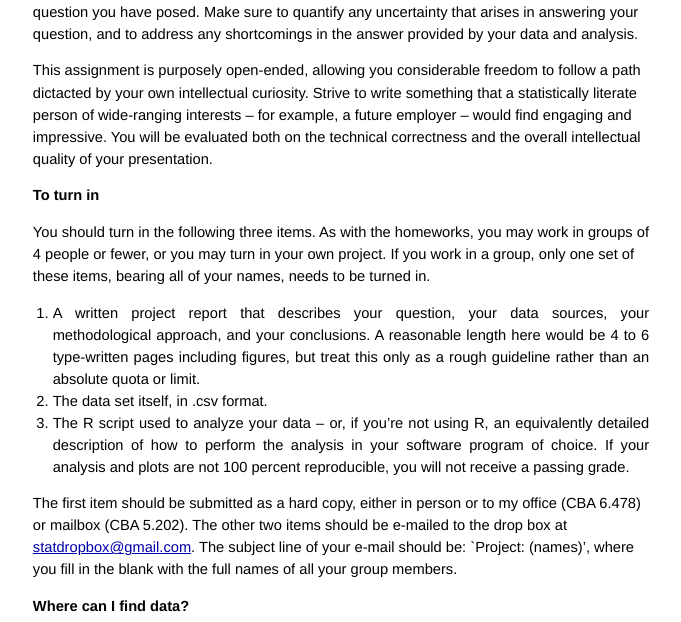
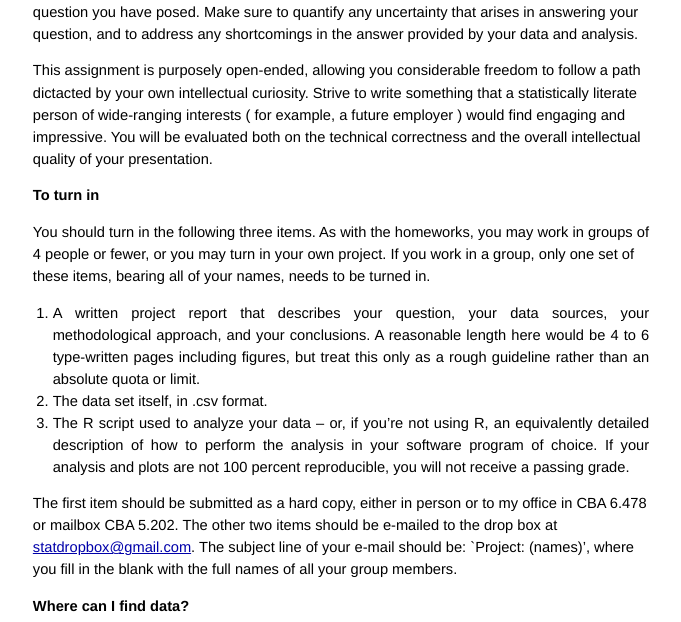
Before and after one commit to MhAmine/STA371, a Jekyll site: the page built from _posts/2014-03-18-project.md, in a window 1280 px wide. Shown: the part 212-834 px from the top of the page, without its empty margins (299-980 px from the left). Built offline with Jekyll 4.4.1, drawn with Linux system fonts in a browser that asks for light colours.

Commit message:
markdwn errors

```diff
--- a/_posts/2014-03-18-project.md
+++ b/_posts/2014-03-18-project.md
@@ -10,7 +10,7 @@ BASE_PATH: /STA371/
 
 The assignment for this project is simple: pose an interesting question; collect a relevant data set; and use the data, in conjuction with the tools we have learned in class, to answer the question you have posed.  Make sure to quantify any uncertainty that arises in answering your question, and to address any shortcomings in the answer provided by your data and analysis.
 
-This assignment is purposely open-ended, allowing you considerable freedom to follow a path dictacted by your own intellectual curiosity.  Strive to write something that a statistically literate person of wide-ranging interests -- for example, a future employer -- would find engaging and impressive.  You will be evaluated both on the technical correctness and the overall intellectual quality of your presentation.
+This assignment is purposely open-ended, allowing you considerable freedom to follow a path dictacted by your own intellectual curiosity.  Strive to write something that a statistically literate person of wide-ranging interests \( for example, a future employer \) would find engaging and impressive.  You will be evaluated both on the technical correctness and the overall intellectual quality of your presentation.
 
 
 # To turn in
@@ -21,7 +21,7 @@ You should turn in the following three items.  As with the homeworks, you may wo
 2. The data set itself, in .csv format.
 3. The R script used to analyze your data -- or, if you're not using R, an equivalently detailed description of how to perform the analysis in your software program of choice.  If your analysis and plots are not 100 percent reproducible, you will not receive a passing grade.
 
-The first item should be submitted as a hard copy, either in person or to my office \(CBA 6.478\) or mailbox \(CBA 5.202\).  The other two items should be e-mailed to the drop box at [statdropbox@gmail.com](statdropbox@gmail.com).  The subject line of your e-mail should be: `Project: \(names\)', where you fill in the blank with the full names of all your group members.
+The first item should be submitted as a hard copy, either in person or to my office in CBA 6.478 or mailbox CBA 5.202.  The other two items should be e-mailed to the drop box at [statdropbox@gmail.com](statdropbox@gmail.com).  The subject line of your e-mail should be: `Project: \(names\)', where you fill in the blank with the full names of all your group members.
 
 
 Where can I find data?
```
